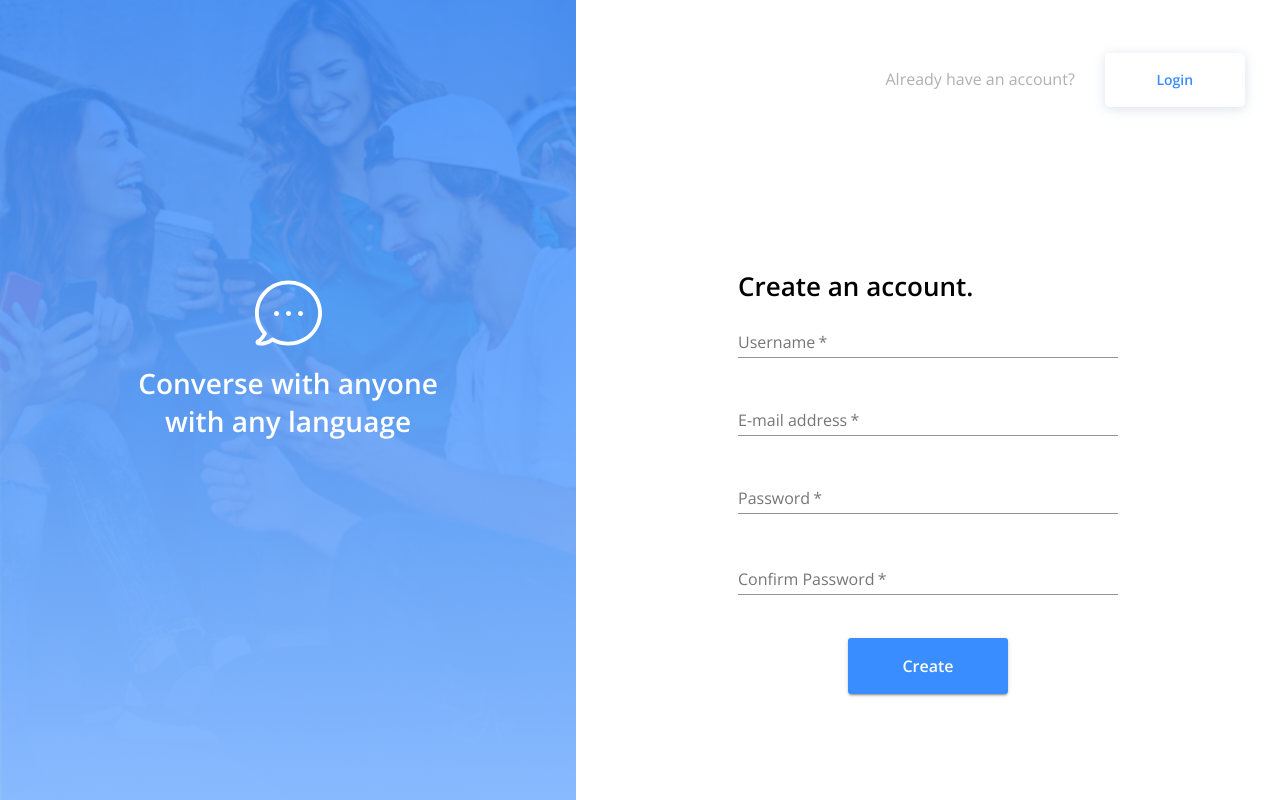
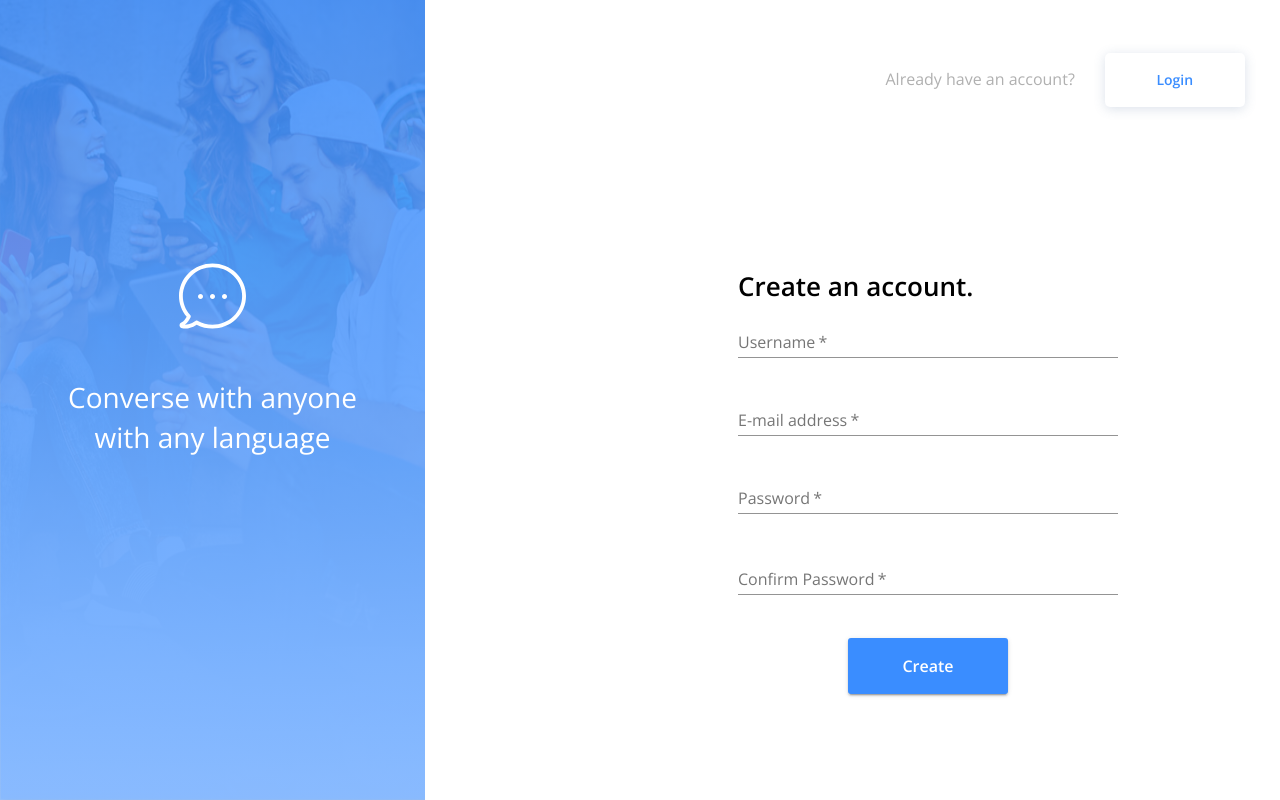
Before and after one commit to CodeMeKathy/91e575, a React (Create React App) app in the folder client/: page / in a window 1280 px wide. Built offline with nearby package versions, Linux system fonts and the light colour scheme; no server answers.

Commit message:
Style (SidePanel.js): Modify the image and layout

```diff
--- a/client/src/components/SidePanel.js
+++ b/client/src/components/SidePanel.js
@@ -4,12 +4,13 @@ const useStyles = makeStyles((theme) => ({
   panelContainer: {
     display: "flex",
     flexDirection: "column",
-    width: "45vw",
+    placeContent: "center",
+    width: "425px",
     height: "100%",
     position: "relative",
     zIndex: "0",
-    backgroundImage: "url(../assets/bg-img.png)",
-    backgroundSize: "cover",
+    background: "url(../assets/bg-img.png) no-repeat center center",
+    backgroundSize: "425px 100vh",
     "&:before": {
       display: "block",
       height: "100%",
@@ -33,22 +34,23 @@ const useStyles = makeStyles((theme) => ({
     justifyContent: "center",
     alignItems: "center"
   },
+  panelIcon: {
+    height: "66px",
+    width: "67px",
+    marginBottom: "1.875rem",
+    zIndex: "2",
+    borderRadius: "0px"
+  },
   panelTitle: {
     width: "300px",
     marginBottom: "5rem",
     zIndex: "1",
     textAlign: "center",
     fontSize: "28px",
+    fontWeight: "400",
     fontFamily: theme.typography.fontFamily,
+    lineHeight: "40px",
     color: theme.palette.primary.contrastText
-  },
-  panelIcon: {
-    height: "66px",
-    width: "67px",
-    left: "101.671875px",
-    top: "0.5px",
-    zIndex: "2",
-    borderRadius: "0px"
   }
 }));
 
```
